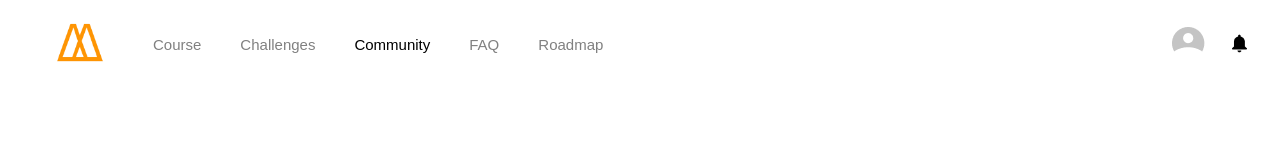
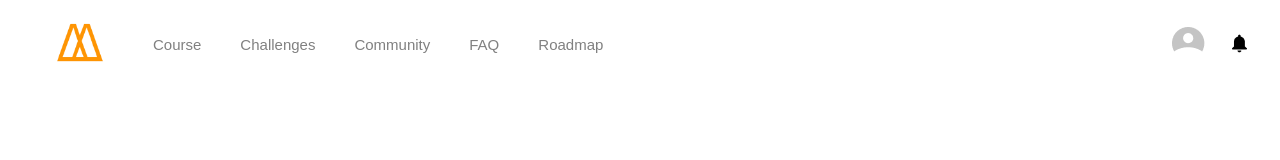
Before and after one commit to nomadcoder-community-clone-coding/Front-end, a React (Create React App) app: page / in a window 1280 px wide. Shown: the top 160 px of the page. Built offline with nearby package versions, Linux system fonts and the light colour scheme; no server answers.

Commit message:
header style 수정

```diff
--- a/src/component/Header.js
+++ b/src/component/Header.js
@@ -71,7 +71,7 @@ function Header() {
         <Logo><img src={nomard} style={{ width: "80px", height: "85px" }} /></Logo>
         <Button1>Course</Button1>
         <Button1>Challenges</Button1>
-        <Button1 style={{ color: "black" }}>Community</Button1>
+        <Button1>Community</Button1>
         <Button1>FAQ</Button1>
         <Button1>Roadmap</Button1>
       </Menu>
```
